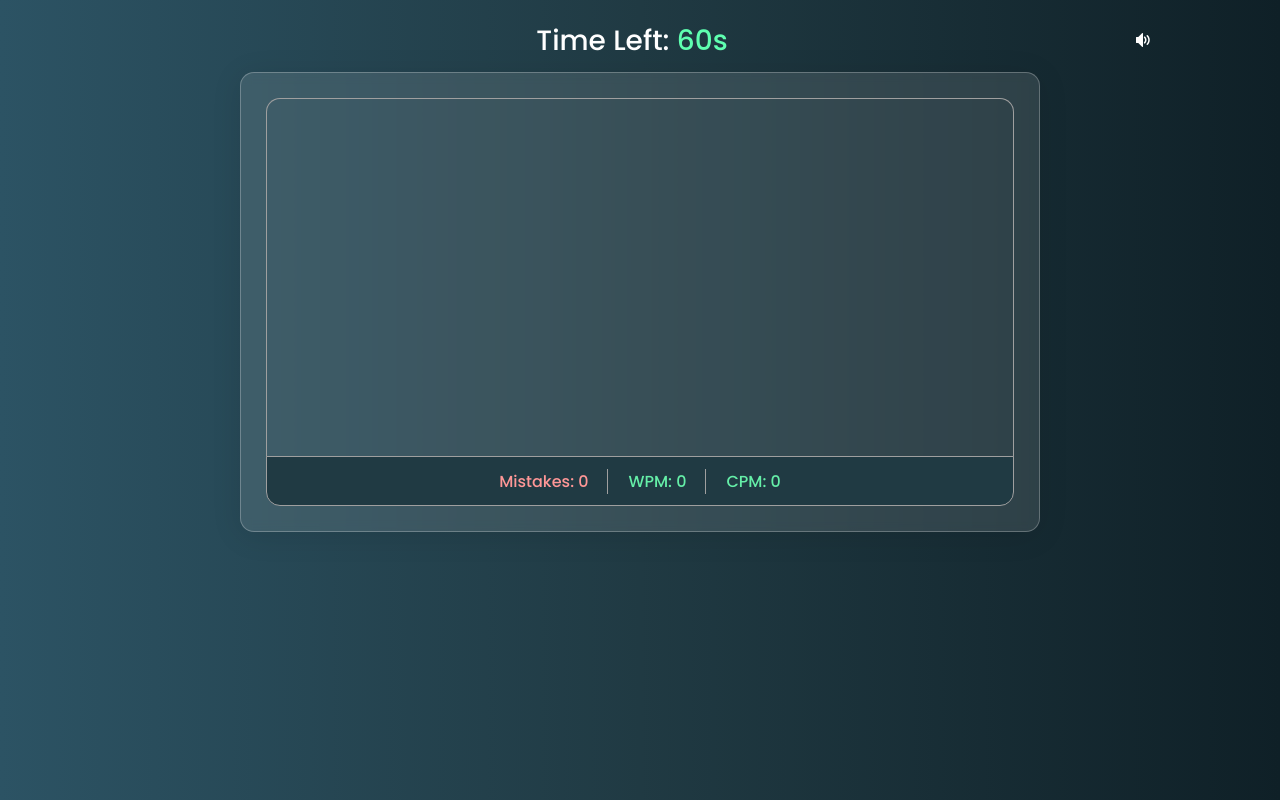
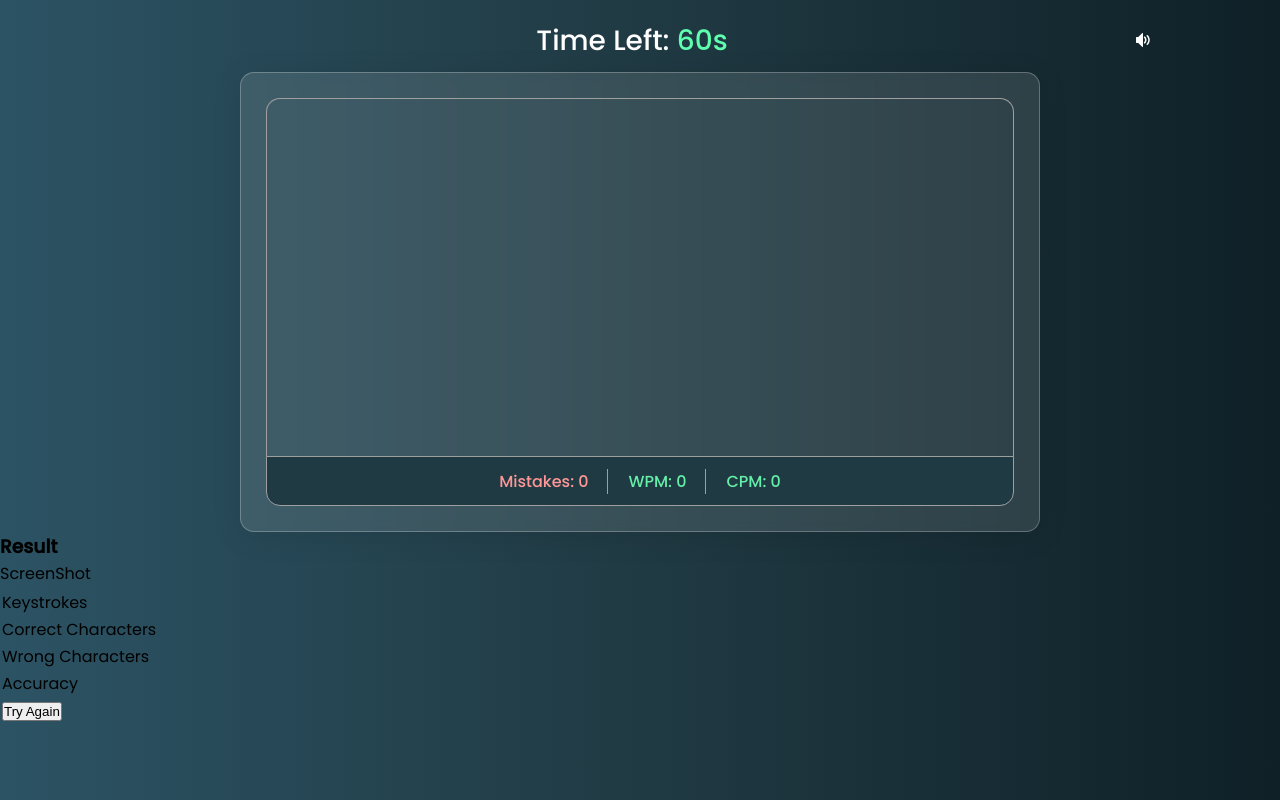
Before and after one commit to KiyomiDev0/Typing-Speed-Test-Game, a plain HTML site: page index.html in a window 1280 px wide. Drawn offline with Linux system fonts and the light colour scheme; no server answers; files whose address does not match are found by name.

Commit message:
Create result structure

```diff
--- a/index.html
+++ b/index.html
@@ -25,6 +25,38 @@
          </ul>
       </div>
    </div>
+   <div class="result-container">
+      <header>
+         <h3>Result</h3>
+         <span onclick="takeshot()">ScreenShot</span>
+      </header>
+      <table class="result">
+            <tbody>
+               <tr class="wpm-result">
+                  <td></td>
+               </tr>
+               <tr>
+                  <td>Keystrokes</td>
+                  <td class="keystrokes"></td>
+               </tr>
+               <tr>
+                  <td>Correct Characters</td>
+                  <td class="correct-characters"></td>
+               </tr>
+               <tr>
+                  <td>Wrong Characters</td>
+                  <td class="wrong-characters"></td>
+               </tr>
+               <tr>
+                  <td>Accuracy</td>
+                  <td class="accuracy"></td>
+               </tr>
+               <tr>
+                  <td><button class="try-again">Try Again</button></td>
+               </tr>
+            </tbody>
+      </table>
+   </div>
    <script src="app.js"></script>
 </body>
 </html>
```
